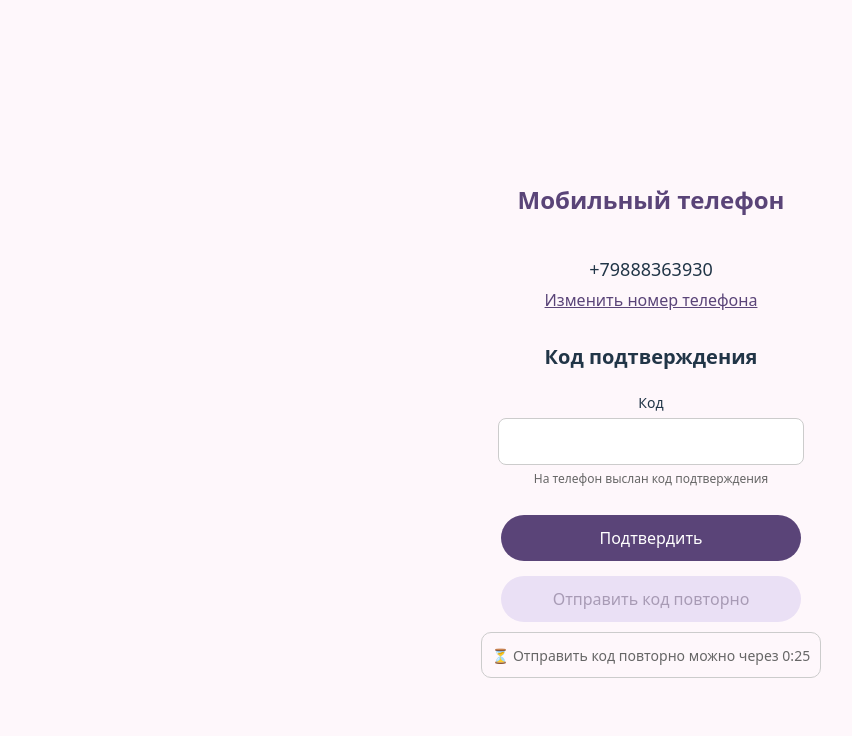
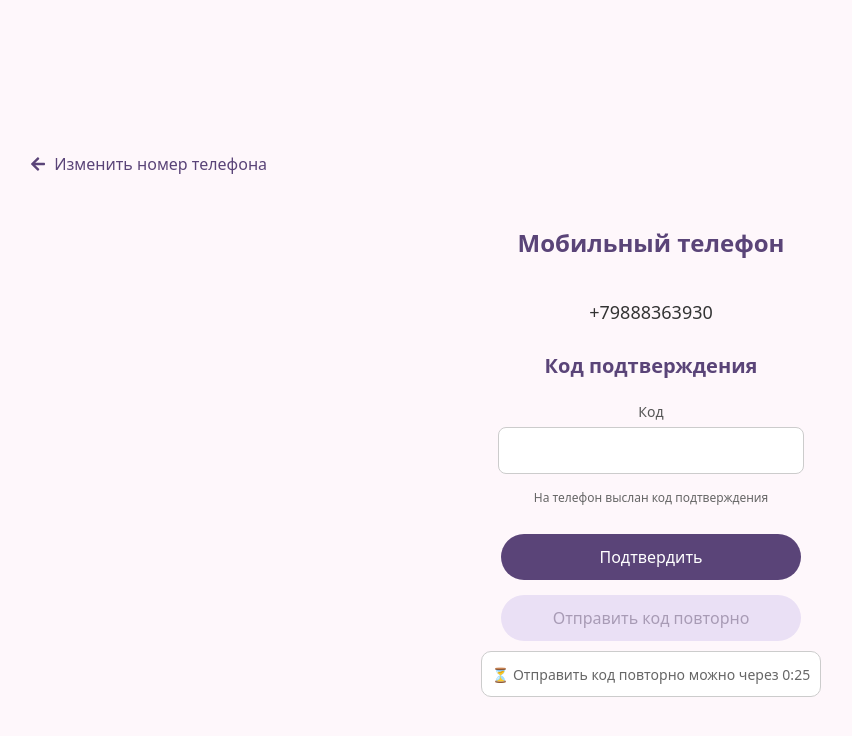
Before and after one commit to MilenaTsss/Diploma, a React (Vite) app in the folder src/frontend/: page /verifyuser in a window 1280 px wide. Shown: the top 736 px of the page, without its empty margins (9-861 px from the left). Built offline with nearby package versions, Linux system fonts and the light colour scheme.

Commit message:
fixes pages

```diff
--- a/src/frontend/src/pages/LoginUserPage.tsx
+++ b/src/frontend/src/pages/LoginUserPage.tsx
@@ -3,56 +3,95 @@ import { useNavigate } from "react-router-dom";
 
 const LoginUserPage: React.FC = () => {
     const [phone, setPhone] = useState("+7");
+    const [verificationToken, setVerificationToken] = useState<string | null>(null);
+    const [code, setCode] = useState<string | null>(null);
     const navigate = useNavigate();
 
     const handleSubmit = async (e: React.FormEvent) => {
         e.preventDefault();
 
         if (phone === "+7" || phone.length < 12) return;
-    //TODO как появится ручка поменять на норм проверку
-    // try {
-    //    const response = await fetch("/user/check_admin", {
-    //        method: "POST",
-    //        headers: {
-    //            "Content-Type": "application/json"
-    //        },
-    //        body: JSON.stringify({phone})
-    //    });
-    //
-    //    const data = await response.json();
-    let data = {
-      is_admin: false,
-    };
-    if (phone == "+78005553535") {
-      data.is_admin = true;
+
+        try {
+            const response = await fetch("/api/users/check_admin/", {
+                method: "POST",
+                headers: {
+                    "Content-Type": "application/json",
+                    "accept": "application/json"
+                },
+                body: JSON.stringify({ phone })
+            });
+
+            const data = await response.json();
+
+            const codeResult = await sendLoginCode(phone);
+
+            if (codeResult) {
+                setVerificationToken(codeResult.verification_token);
+                setCode(codeResult.code);
+                console.log("Код и токен получены:", codeResult.code, codeResult.verification_token);
             }
 
             if (data.is_admin) {
                 navigate("/verifyadmin");
             } else {
-      navigate("/verifyuser");
+                navigate("/verifyuser", {
+                    state: {
+                        phone,
+                        verification_token: data.verification_token,
+                    },
+                });
             }
-    // } catch (error) {
-    //     console.error("Ошибка при проверке администратора:", error);
-    // } // Перенаправление на страницу проверки кода (если нужно)
+        } catch (error) {
+            console.error("Ошибка при проверке администратора или отправке кода:", error);
+        }
+    };
+
+    const sendLoginCode = async (phone: string): Promise<{ verification_token: string, code: string } | null> => {
+        try {
+            const response = await fetch("/api/auth/codes/", {
+                method: "POST",
+                headers: {
+                    "Content-Type": "application/json",
+                    "accept": "application/json"
+                },
+                body: JSON.stringify({
+                    phone: phone,
+                    mode: "login"
+                })
+            });
+
+            if (!response.ok) {
+                console.error("Ошибка при отправке кода:", response.statusText);
+                return null;
+            }
+
+            const data = await response.json();
+
+            return {
+                verification_token: data.verification_token,
+                code: data.code
+            };
+        } catch (error) {
+            console.error("Ошибка при запросе кода:", error);
+            return null;
+        }
     };
 
     const handleChange = (e: React.ChangeEvent<HTMLInputElement>) => {
-    let value = e.target.value.replace(/\D/g, ""); // Удаляем все нецифровые символы
+        let value = e.target.value.replace(/\D/g, "");
 
         if (value.length === 0) {
-      setPhone(""); // Позволяет полностью стирать номер
+            setPhone("");
             return;
         }
 
         if (!value.startsWith("7")) return;
 
-    if (!value.startsWith("7")) {
-      value = "7" + value.slice(1); // Принудительно ставим 7 в начало
-    }
         value = "+" + value;
         setPhone(value.trim());
     };
+
     return (
         <div style={styles.container}>
             <div style={styles.card}>
@@ -88,14 +127,14 @@ const styles: { [key: string]: React.CSSProperties } = {
         justifyContent: "center",
         height: "100vh",
         width: "100vw",
-    backgroundColor: "#fef7fb",
+        backgroundColor: "#fef7fb", // фиксированный светло-фиолетовый фон
         padding: "15px",
     },
     card: {
-    backgroundColor: "#ffffff",
+        backgroundColor: "#ffffff", // белый фон карточки
         padding: "5%",
         borderRadius: "15px",
-    boxShadow: "0 4px 15px rgba(0, 0, 0, 0.1)",
+        boxShadow: "0 4px 15px rgba(90, 68, 120, 0.2)", // фиолетовая тень
         textAlign: "center",
         width: "90%",
         maxWidth: "400px",
@@ -103,7 +142,7 @@ const styles: { [key: string]: React.CSSProperties } = {
     title: {
         fontSize: "24px",
         marginBottom: "20px",
-    color: "#5a4478",
+        color: "#5a4478", // насыщенный фиолетовый
         fontWeight: "bold",
     },
     form: {
@@ -115,12 +154,7 @@ const styles: { [key: string]: React.CSSProperties } = {
     label: {
         fontSize: "14px",
         marginBottom: "10px",
-    color: "#666",
-  },
-  inputContainer: {
-    width: "100%",
-    marginBottom: "15px",
-    display: "flex",
+        color: "#5a4478", // фиолетовый для подписей
     },
     input: {
         width: "100%",
@@ -128,13 +162,15 @@ const styles: { [key: string]: React.CSSProperties } = {
         padding: "12px",
         borderRadius: "8px",
         border: "1px solid #ccc",
+        backgroundColor: "#ffffff", // белый инпут
+        color: "#333333", // тёмно-серый текст
         outline: "none",
         transition: "border 0.3s ease",
         marginBottom: "15px",
     },
     button: {
-    backgroundColor: "#5a4478",
-    color: "#fff",
+        backgroundColor: "#5a4478", // фиолетовая кнопка
+        color: "#ffffff",
         border: "none",
         padding: "12px 20px",
         borderRadius: "25px",
@@ -145,4 +181,6 @@ const styles: { [key: string]: React.CSSProperties } = {
     },
 };
 
+
+
 export default LoginUserPage;
--- a/src/frontend/src/pages/VerificationPage.tsx
+++ b/src/frontend/src/pages/VerificationPage.tsx
@@ -1,14 +1,12 @@
-import { useState, useEffect } from "react";
-import { useNavigate, useLocation } from "react-router-dom";
+import React, { useState, useEffect } from 'react';
+import { useNavigate, useLocation } from 'react-router-dom';
+import { FaArrowLeft } from 'react-icons/fa';
 
 const VerificationPage: React.FC = () => {
   const location = useLocation();
   const navigate = useNavigate();
-  const [phone, setPhone] = useState(
-    () => location.state?.phone || "+79888363930",
-  );
-  const [isEditing, setIsEditing] = useState(false);
-  const [code, setCode] = useState("");
+  const [phone, setPhone] = useState(() => location.state?.phone || '+79888363930');
+  const [code, setCode] = useState('');
   const [timer, setTimer] = useState(30);
   const [isResendDisabled, setIsResendDisabled] = useState(true);
 
@@ -25,36 +23,26 @@ const VerificationPage: React.FC = () => {
 
   const handleSubmit = (e: React.FormEvent) => {
     e.preventDefault();
-    console.log("Код подтверждения:", code);
-    navigate("/user"); // Перенаправление на страницу пользователя
+    console.log('Код подтверждения:', code);
+    navigate('/user');
   };
 
   const handleResendCode = () => {
     setTimer(30);
     setIsResendDisabled(true);
+    console.log('Повторная отправка кода для:', phone);
   };
 
   return (
       <div style={styles.container}>
+        <button style={styles.backButton} onClick={() => navigate('/login')}>
+          <FaArrowLeft style={styles.icon} />
+          <span>Изменить номер телефона</span>
+        </button>
+
         <h2 style={styles.title}>Мобильный телефон</h2>
-      {isEditing ? (
-        <input
-          type="text"
-          value={phone}
-          onChange={(e) => setPhone(e.target.value)}
-          style={styles.input}
-          maxLength={12}
-        />
-      ) : (
         <p style={styles.phoneNumber}>{phone}</p>
-      )}
-      <a
-        href="#"
-        style={styles.changeNumber}
-        onClick={() => setIsEditing(!isEditing)}
-      >
-        {isEditing ? "Сохранить номер" : "Изменить номер телефона"}
-      </a>
+
         <h3 style={styles.subtitle}>Код подтверждения</h3>
         <form onSubmit={handleSubmit} style={styles.form}>
           <label htmlFor="code" style={styles.label}>
@@ -74,20 +62,20 @@ const VerificationPage: React.FC = () => {
             Подтвердить
           </button>
         </form>
+
         <button
-        style={
-          isResendDisabled ? styles.resendButtonDisabled : styles.resendButton
-        }
+            style={isResendDisabled ? styles.resendButtonDisabled : styles.resendButton}
             onClick={handleResendCode}
             disabled={isResendDisabled}
         >
           Отправить код повторно
         </button>
+
         {isResendDisabled && (
             <div style={styles.timerBox}>
           <span style={styles.timerText}>
             ⏳ Отправить код повторно можно через {Math.floor(timer / 60)}:
-            {(timer % 60).toString().padStart(2, "0")}
+            {(timer % 60).toString().padStart(2, '0')}
           </span>
             </div>
         )}
@@ -97,101 +85,116 @@ const VerificationPage: React.FC = () => {
 
 const styles: { [key: string]: React.CSSProperties } = {
   container: {
-    display: "flex",
-    flexDirection: "column",
-    alignItems: "center",
-    justifyContent: "center",
-    height: "100vh",
-    width: "100vw",
-    backgroundColor: "#fef7fb",
-    padding: "20px",
+    display: 'flex',
+    flexDirection: 'column',
+    alignItems: 'center',
+    justifyContent: 'center',
+    height: '100vh',
+    width: '100vw',
+    backgroundColor: '#fef7fb',
+    padding: '20px',
+  },
+  backButton: {
+    display: 'flex',
+    alignItems: 'center',
+    alignSelf: 'flex-start',
+    backgroundColor: 'transparent',
+    border: 'none',
+    color: '#5a4478',
+    fontSize: '16px',
+    cursor: 'pointer',
+    marginBottom: '20px',
+  },
+  icon: {
+    marginRight: '8px',
   },
   title: {
-    fontSize: "24px",
-    fontWeight: "bold",
-    color: "#5a4478",
+    fontSize: '24px',
+    fontWeight: 'bold',
+    color: '#5a4478',
   },
   phoneNumber: {
-    fontSize: "18px",
-    marginBottom: "5px",
-  },
-  changeNumber: {
-    color: "#5a4478",
-    textDecoration: "underline",
-    cursor: "pointer",
-    marginBottom: "10px",
+    fontSize: '18px',
+    marginBottom: '5px',
+    color: '#333',
   },
   subtitle: {
-    fontSize: "20px",
-    fontWeight: "bold",
-    marginTop: "20px",
+    fontSize: '20px',
+    fontWeight: 'bold',
+    marginTop: '20px',
+    color: '#5a4478',
   },
   form: {
-    display: "flex",
-    flexDirection: "column",
-    alignItems: "center",
-    width: "100%",
+    display: 'flex',
+    flexDirection: 'column',
+    alignItems: 'center',
+    width: '100%',
   },
   label: {
-    fontSize: "14px",
-    marginBottom: "5px",
+    fontSize: '14px',
+    marginBottom: '5px',
+    color: '#555',
   },
   input: {
-    width: "280px",
-    fontSize: "18px",
-    padding: "12px",
-    borderRadius: "8px",
-    border: "1px solid #ccc",
-    outline: "none",
-    textAlign: "center",
+    width: '280px',
+    fontSize: '18px',
+    padding: '12px',
+    borderRadius: '8px',
+    border: '1px solid #ccc',
+    backgroundColor: '#ffffff',
+    color: '#333333',
+    outline: 'none',
+    textAlign: 'center',
+    marginBottom: '10px',
   },
   helperText: {
-    fontSize: "12px",
-    color: "#666",
-    marginTop: "5px",
+    fontSize: '12px',
+    color: '#666',
+    marginTop: '5px',
   },
   confirmButton: {
-    backgroundColor: "#5a4478",
-    color: "#fff",
-    border: "none",
-    padding: "12px 20px",
-    borderRadius: "25px",
-    cursor: "pointer",
-    fontSize: "16px",
-    marginTop: "15px",
-    width: "300px",
+    backgroundColor: '#5a4478',
+    color: '#ffffff',
+    border: 'none',
+    padding: '12px 20px',
+    borderRadius: '25px',
+    cursor: 'pointer',
+    fontSize: '16px',
+    marginTop: '15px',
+    width: '300px',
   },
   resendButton: {
-    backgroundColor: "#d7c4ed",
-    color: "#5a4478",
-    border: "none",
-    padding: "12px 20px",
-    borderRadius: "25px",
-    cursor: "pointer",
-    fontSize: "16px",
-    marginTop: "15px",
-    width: "300px",
+    backgroundColor: '#d7c4ed',
+    color: '#5a4478',
+    border: 'none',
+    padding: '12px 20px',
+    borderRadius: '25px',
+    cursor: 'pointer',
+    fontSize: '16px',
+    marginTop: '15px',
+    width: '300px',
   },
   resendButtonDisabled: {
-    backgroundColor: "#eae0f5",
-    color: "#a89bb5",
-    border: "none",
-    padding: "12px 20px",
-    borderRadius: "25px",
-    fontSize: "16px",
-    marginTop: "15px",
-    width: "300px",
-    cursor: "not-allowed",
+    backgroundColor: '#eae0f5',
+    color: '#a89bb5',
+    border: 'none',
+    padding: '12px 20px',
+    borderRadius: '25px',
+    fontSize: '16px',
+    marginTop: '15px',
+    width: '300px',
+    cursor: 'not-allowed',
   },
   timerBox: {
-    marginTop: "10px",
-    padding: "10px",
-    border: "1px solid #ccc",
-    borderRadius: "10px",
+    marginTop: '10px',
+    padding: '10px',
+    border: '1px solid #ccc',
+    borderRadius: '10px',
+    backgroundColor: '#fff',
   },
   timerText: {
-    fontSize: "14px",
-    color: "#666",
+    fontSize: '14px',
+    color: '#666',
   },
 };
 
```
Lines whose indentation alone changed are shown as unchanged.
